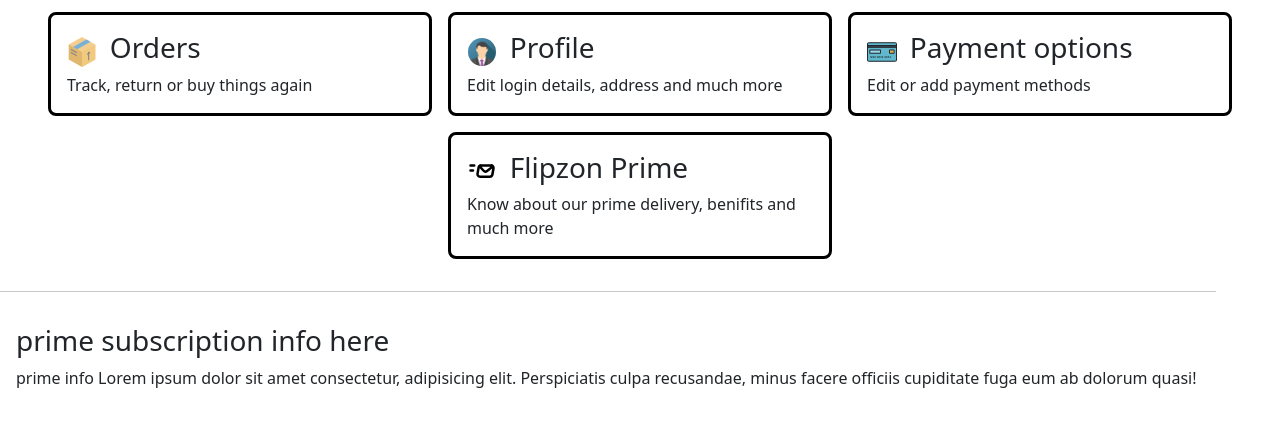
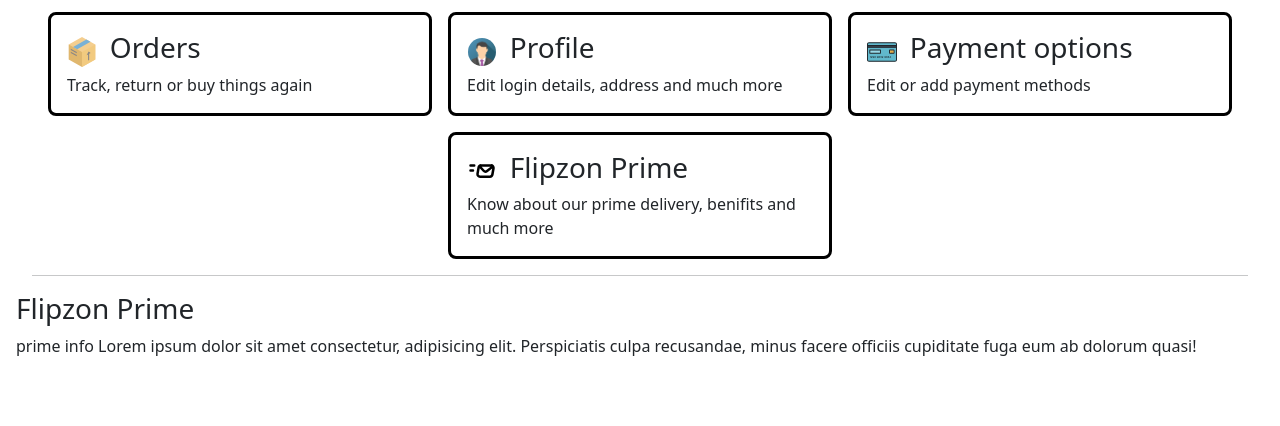
Before and after one commit to chanakyha/Flipzon, a plain HTML site: page pages/accountdetails.html in a window 1280 px wide. Both pictures are taken after a click on the element 640 px from the left and 259 px from the top of the page. Shown: the part 64-490 px from the top of the page. Drawn offline with nearby package versions, Linux system fonts and the light colour scheme.

Commit message:
fixed horizontal rule bug

```diff
--- a/css/accountdetails.css
+++ b/css/accountdetails.css
@@ -176,8 +176,8 @@
   CSS for navigation buttons and content
   ====================================== */
 hr {
-  width: 95%;
-  margin: auto;
+  width: 95% !important;
+  margin: auto !important;
 }
 .acc-btn-container {
   padding: 1rem;
--- a/pages/accountdetails.html
+++ b/pages/accountdetails.html
@@ -114,7 +114,7 @@
             content of the page
         ========================= -->
         <hr>
-        <div class="acc-main">
+        <div>
             <div id="acc-order">
                 <h3>order info here</h3>
                 <p> orders Lorem ipsum dolor sit amet consectetur adipisicing elit. Eius, sit. Error iste perspiciatis
@@ -132,7 +132,7 @@
                     sequi numquam necessitatibus aperiam exercitationem quas hic.</p>
             </div>
             <div id="acc-prime">
-                <h3>prime subscription info here</h3>
+                <h3 id="prime-title">Flipzon Prime</h3>
                 <p>prime info Lorem ipsum dolor sit amet consectetur, adipisicing elit. Perspiciatis culpa recusandae,
                     minus
                     facere officiis cupiditate fuga eum ab dolorum quasi!</p>
```
